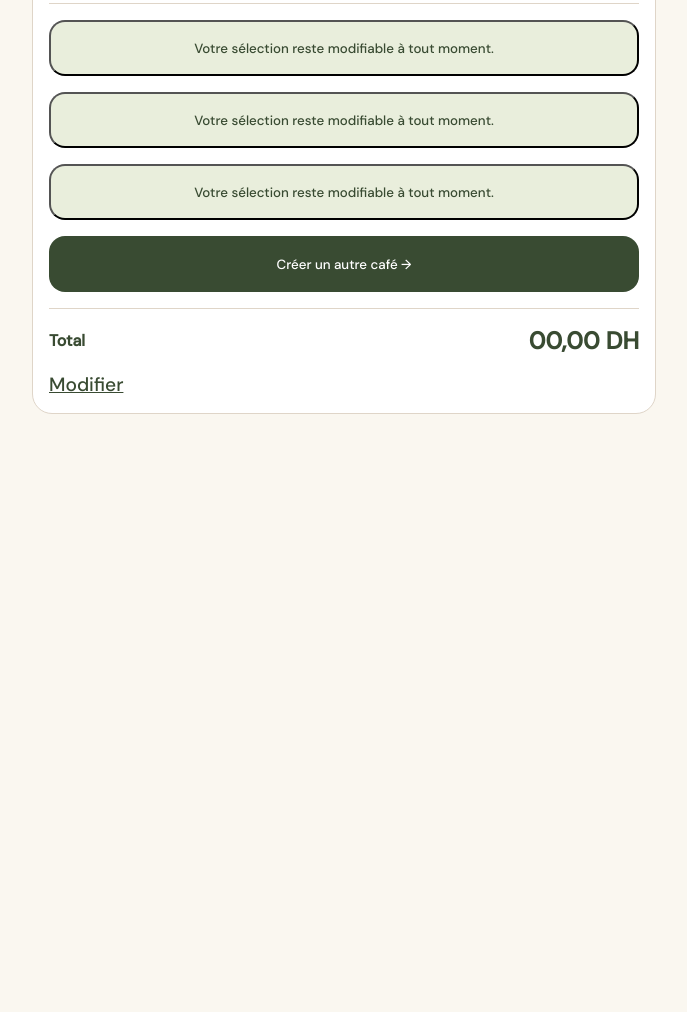
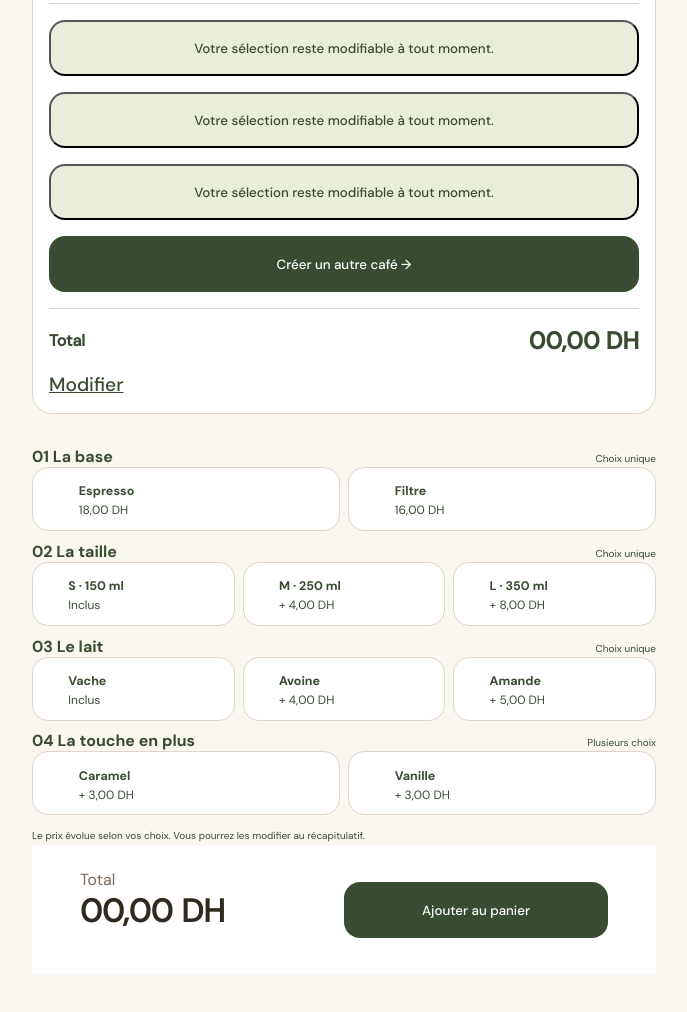
Before and after one commit to elbazgit99/BRUME-Coffe-Shop, a plain HTML site: page Features/Checkout/checkout.html in a window 1280 px wide. Shown: the part 174-1186 px from the top of the page, without its empty margins (296-983 px from the left). Before the commit the page ends 800 px from the top, so only its background shows below. Drawn offline with Linux system fonts and the light colour scheme.

Commit message:
feat : modal cart

```diff
--- a/Features/Checkout/checkout.css
+++ b/Features/Checkout/checkout.css
@@ -17,7 +17,10 @@
   #coffe-card-and-invoice {
     display: flex;
     justify-content: center;
-    /* column-gap: 2rem; */
+  }
+  #coffeModal{
+    display: flex;
+    justify-content: center;
   }
 
   #byCoffe-form {
--- a/Features/Checkout/checkout.html
+++ b/Features/Checkout/checkout.html
@@ -43,10 +43,139 @@
       </div>
     </section>
 
-    <section class="modal">
+    <section id="visibleSection">
+      <div class="coffeAndForm-section" id="coffeModal">
+
+        <div id="byCoffe-form">
+
+          <fieldset aria-labelledby="aria-labelled">
+            <!-- form1 -->
+            <span class="label-spn">
+              <span>01 La base</span>
+              <small>Choix unique</small>
+            </span>
+
+            <form>
+              <label>
+                <input type="radio" name="labase" id="espresso" value="18.00  " alt="espresso">
+                <span class="inside-spn">
+                  <span>Espresso</span>
+                  <small>18,00 DH</small>
+                </span>
+              </label>
+
+              <label>
+                <input type="radio" name="labase" id="filtre" value="16.00" alt="Filtre">
+                <span class="inside-spn">
+                  <span>Filtre</span>
+                  <small>16,00 DH</small>
+                </span>
+              </label>
+            </form>
+
+            <!-- form2 -->
+            <span class="label-spn">
+              <span>02 La taille</span>
+              <small>Choix unique</small>
+            </span>
+
+            <form>
+              <label>
+                <input type="radio" name="LaTaille" id="s" value="0" alt="taille S">
+                <span class="inside-spn">
+                  <span>S · 150 ml</span>
+                  <small>Inclus</small>
+                </span>
+              </label>
+
+              <label>
+                <input type="radio" name="LaTaille" id="m" value="4.00" alt="taille M">
+                <span class="inside-spn">
+                  <span>M · 250 ml</span>
+                  <small>+ 4,00 DH</small>
+                </span>
+              </label>
+
+              <label>
+                <input type="radio" name="LaTaille" id="l" value="8.00" alt="taille L">
+                <span class="inside-spn">
+                  <span>L · 350 ml</span>
+                  <small>+ 8,00 DH</small>
+                </span>
+              </label>
+            </form>
+
+            <!-- form3 -->
+            <span class="label-spn">
+              <span>03 Le lait</span>
+              <small>Choix unique</small>
+            </span>
+
+            <form>
+              <label>
+                <input type="radio" name="LeLait" id="vache" value="0" alt="Vache">
+                <span class="inside-spn">
+                  <span>Vache</span>
+                  <small>Inclus</small>
+                </span>
+              </label>
+
+              <label>
+                <input type="radio" name="LeLait" id="avoine" value="4.00" alt="Avoine">
+                <span class="inside-spn">
+                  <span>Avoine</span>
+                  <small>+ 4,00 DH</small>
+                </span>
+              </label>
+
+              <label>
+                <input type="radio" name="LeLait" id="amande" value="5.00" alt="Amande">
+                <span class="inside-spn">
+                  <span>Amande</span>
+                  <small>+ 5,00 DH</small>
+                </span>
+              </label>
+            </form>
+
+            <!-- form4 -->
+            <span class="label-spn">
+              <span>04 La touche en plus</span>
+              <small>Plusieurs choix</small>
+            </span>
+
+            <form>
+              <label>
+                <input type="checkbox" name="Supplement" id="caramel" value="3.00" alt="Caramel">
+                <span class="inside-spn">
+                  <span>Caramel</span>
+                  <small>+ 3,00 DH</small>
+                </span>
+              </label>
+
+              <label>
+                <input type="checkbox" name="Supplement" id="vanille" value="3.00" alt="Vanille">
+                <span class="inside-spn">
+                  <span>Vanille</span>
+                  <small>+ 3,00 DH</small>
+                </span>
+              </label>
+            </form>
+          </fieldset>
+
+          <small id="aria-labelled">Le prix évolue selon vos choix. Vous pourrez les modifier au récapitulatif.</small>
+          <div id="total-sec">
+            <span>
+              <small id="total-word">Total</small>
+              <small id="totalPrice">00,00 DH</small>
+            </span>
+            <button type="submit" id="add-to-cart-btn">Ajouter au panier</button>
+          </div>
+        </div>
+      </div>
 
 
     </section>
+
 
 
   </main>
--- a/script.js
+++ b/script.js
@@ -44,7 +44,7 @@ let vanille = document.getElementById("vanille");
 let addToCartBtn = document.getElementById("add-to-cart-btn");
 let createOtherCoffeBtn = document.getElementById("create-other-coffe-btn");
 // links
-let editeBtn = document.querySelector(".a-with-underLine")
+let editeBtn = document.getElementById("modifierLink")
 // PAGES
 let visibleSection = document.getElementById("visibleSection");
 let hiddenSection = document.getElementById("hiddenSection");
```
Also changed, not shown: main.html (+1 -1 lines), mainStyle.css (+13 -15 lines).
